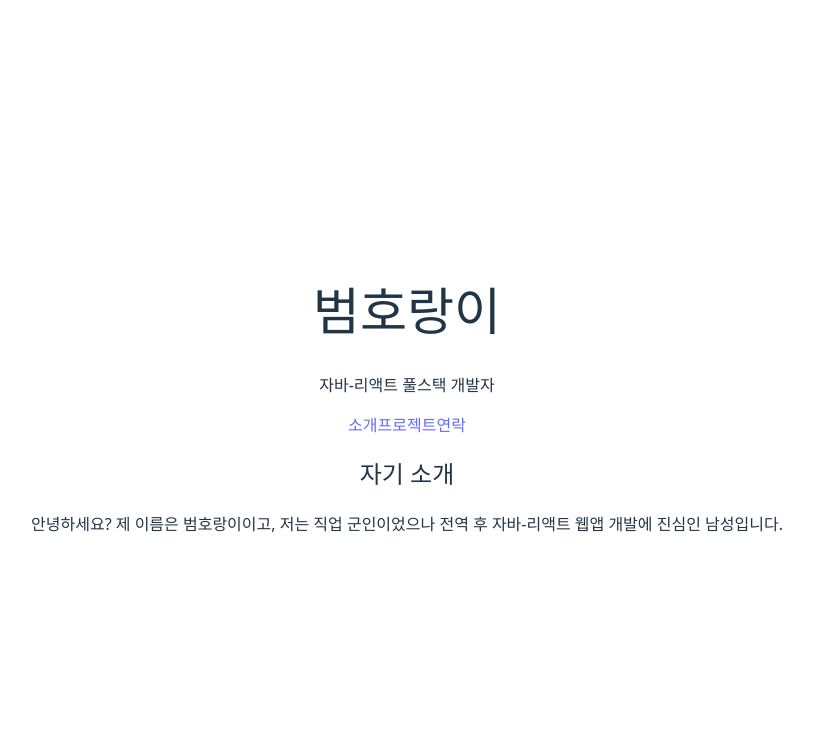
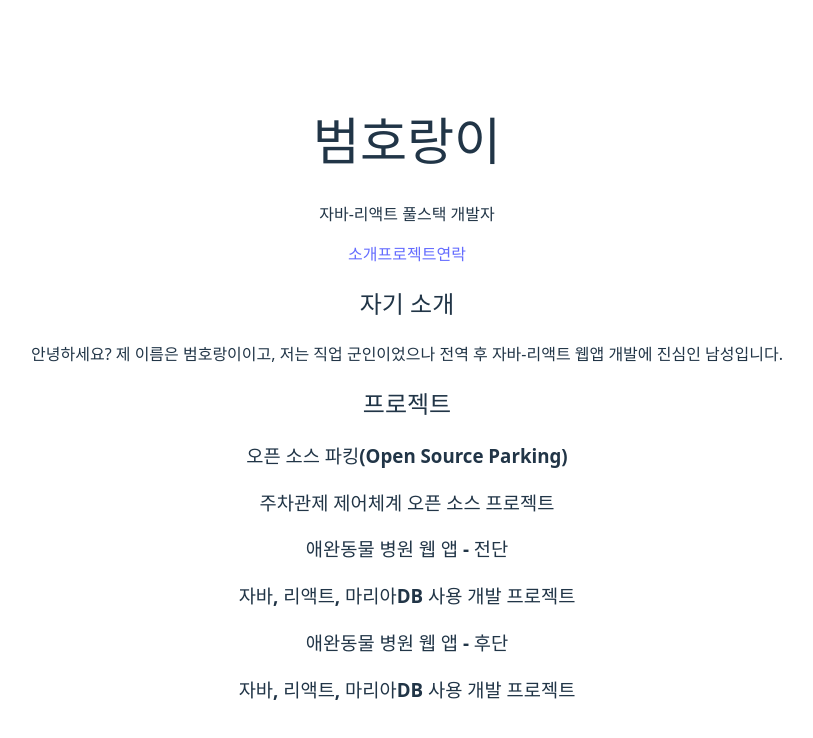
Before and after one commit to osparking/vite-react, a React (Vite) app: page / in a window 1280 px wide. Shown: the top 738 px of the page, without its empty margins (233-1046 px from the left). Built offline with nearby package versions, Linux system fonts and the light colour scheme.

Commit message:
added is the project list section

```diff
--- a/src/App.jsx
+++ b/src/App.jsx
@@ -39,6 +39,19 @@ function App() {
         <p>안녕하세요? 제 이름은 {name}이고, 저는 직업 군인이었으나
           전역 후 자바-리액트 웹앱 개발에 진심인 남성입니다.</p>
       </section>
+
+      {/* 프로젝트 구획 */}
+      <section id='project' className='project-section'>
+        <h2>프로젝트</h2>
+        <div className='project-list'>
+          {projects.map((project, index) => (
+            <div key={index} className='project-item'>
+              <h3>{project.title}</h3>
+              <h3>{project.description}</h3>
+            </div>
+          ))}
+        </div>
+      </section>
     </div>
   );
 }
```
